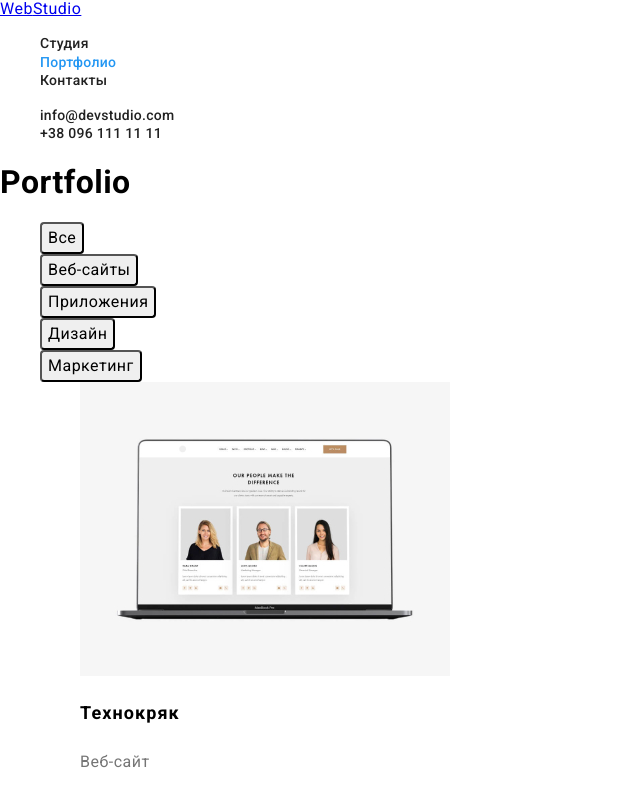
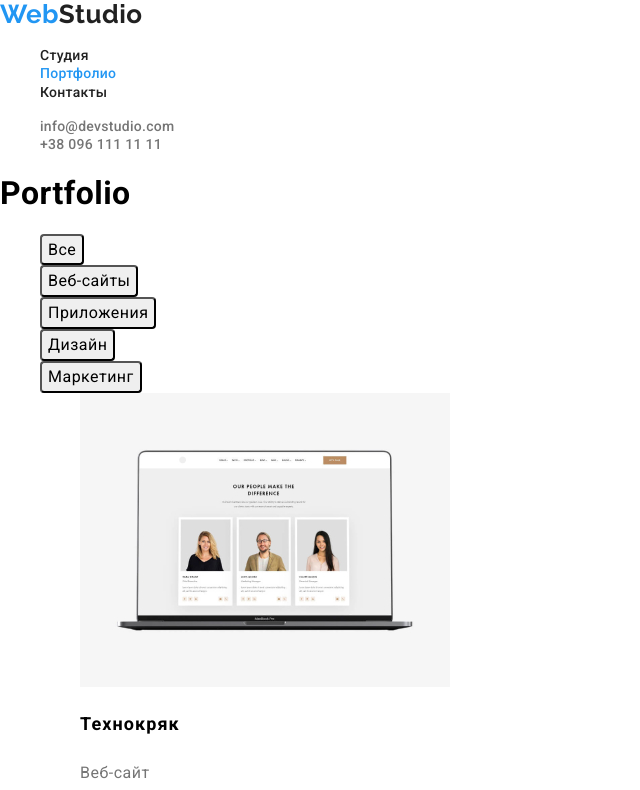
Before and after one commit to Artemius87/goit-markup-hw-02, a plain HTML site: page portfolio.html in a window 1280 px wide. Shown: the top 790 px of the page, without its empty margins (0-640 px from the left). Drawn offline with Linux system fonts and the light colour scheme.

Commit message:
закончили логотип в хедере

```diff
--- a/css/portfolio.css
+++ b/css/portfolio.css
@@ -26,10 +26,11 @@ body {
   line-height: 1.14;
   letter-spacing: 0.02em;
 }
-
-/* .contact-list {
+.header-contact .contact-list {
+  font-size: 14px;
+  line-height: 1.14;
   color: #757575;
-} */
+}
 
 .contact-list {
   color: var(--primary-text-color);
@@ -42,6 +43,7 @@ body {
 
 .list {
   list-style: none;
+  text-decoration: none;
 }
 
 /* /---------section button-------> */
@@ -76,3 +78,21 @@ body {
   letter-spacing: 0.03em;
   color: #757575;
 }
+/* LOGO */
+.logo-header {
+  font-family: "Raleway", sans-serif;
+  font-weight: 700;
+  font-size: 26px;
+  line-height: 1.19
+  letter-spacing: 0.03em;
+  color: var(--primary-text-color)
+}
+
+.logo-color{
+  font-family: "Raleway", sans-serif;
+  font-weight: 700;
+  font-size: 26px;
+  line-height: 1.19
+  letter-spacing: 0.03em;
+  color: var(--accent-color);
+}
--- a/portfolio.html
+++ b/portfolio.html
@@ -17,7 +17,7 @@
 
         <header>
             <nav>
-                <a class="logo-header" href="./index.html"><span class="logo-color">Web</span>Studio</a>
+                <a class="logo-header list" href="./index.html"><span class="logo-color">Web</span>Studio</a>
 
                 <ul class="header-nav list">
                     <li><a href="./index.html" class="contact-list">Студия</a></li>
```
